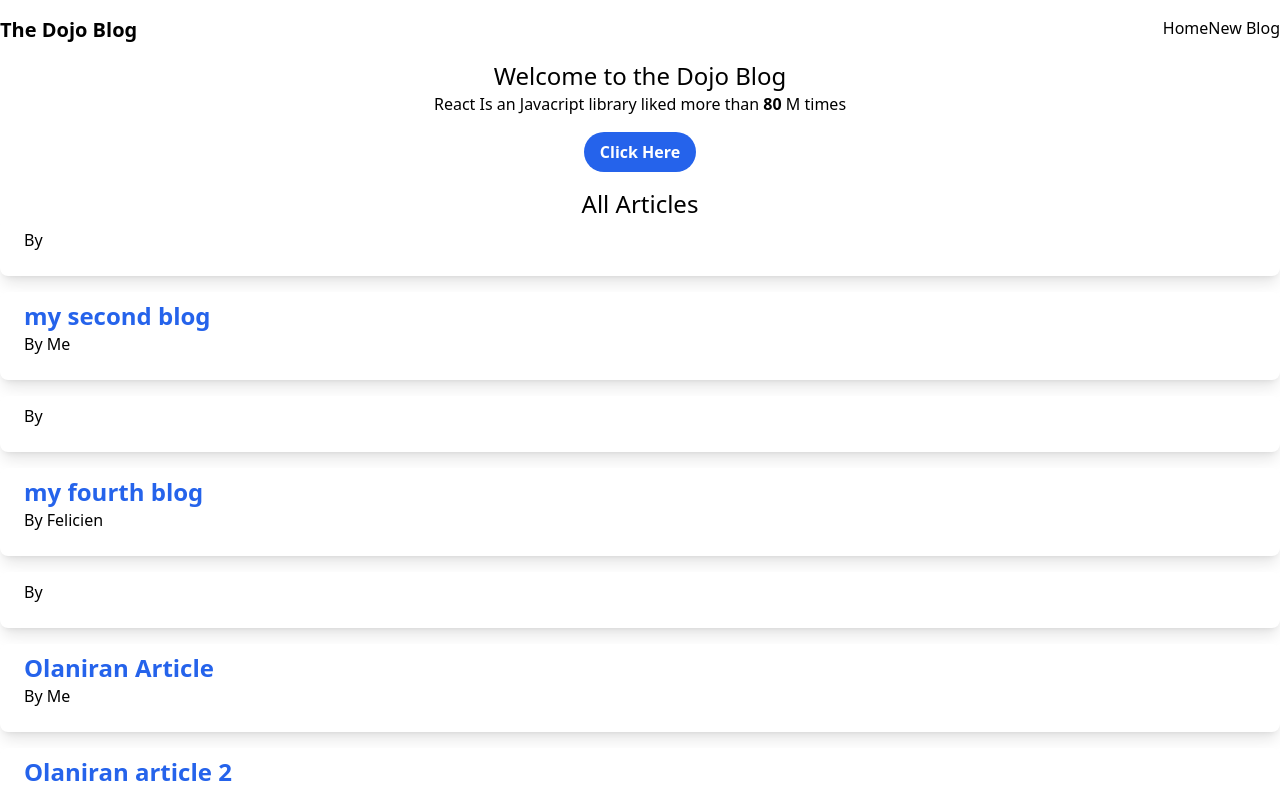
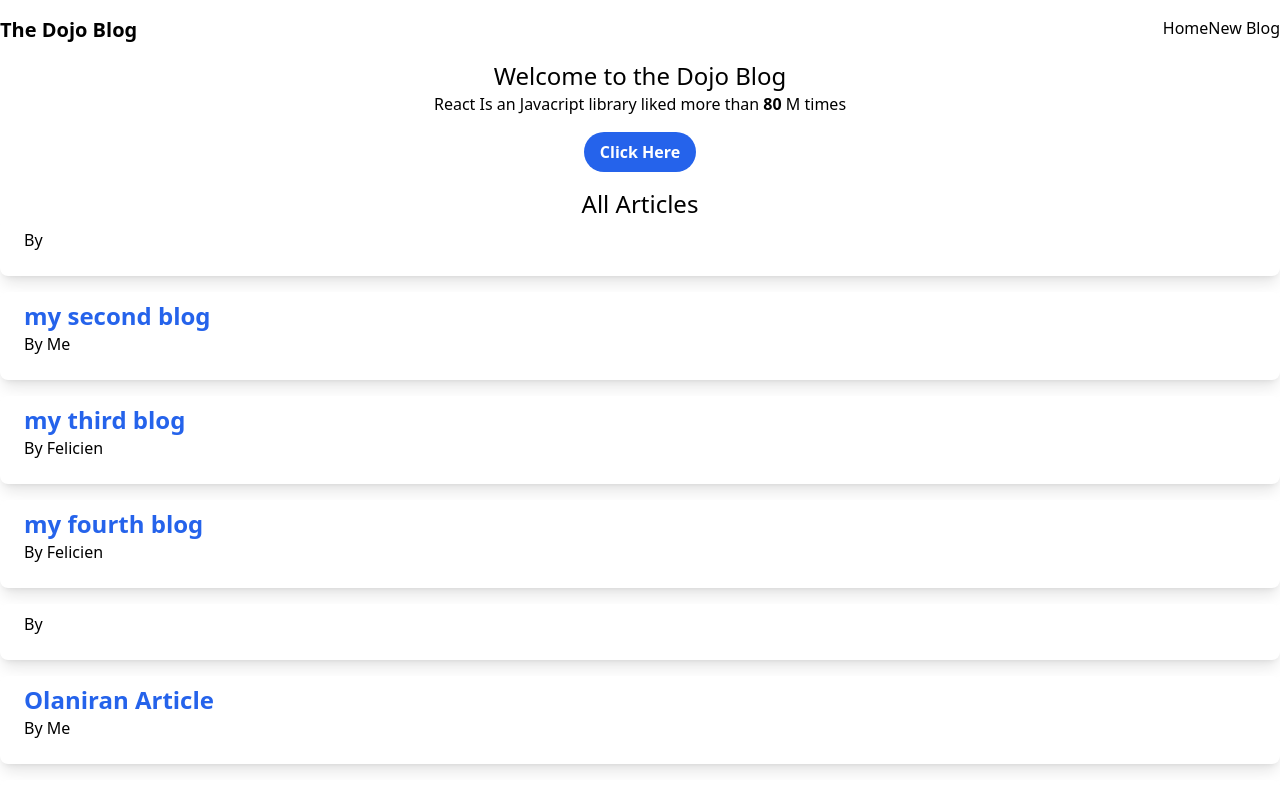
Before and after one commit to heyolaniran/reactNetNinja, a React (Create React App) app: page / in a window 1280 px wide. Shown: the top 792 px of the page. Built offline with nearby package versions, Linux system fonts and the light colour scheme; data requests are answered from the project's data file.

Commit message:
fix: article edit & blog details v2

```diff
--- a/data/db.json
+++ b/data/db.json
@@ -13,9 +13,9 @@
       "id": 2
     },
     {
-      "newTitle": "my third article",
-      "newBody": " lorem ipsum 3",
-      "newAuthor": "Abdias",
+      "title": "my third blog",
+      "body": " lorem ipsum 3",
+      "author": "Felicien",
       "id": 3
     },
     {
--- a/src/BlogDetails.jsx
+++ b/src/BlogDetails.jsx
@@ -4,7 +4,7 @@ import useFetch from "./useFetch";
 export default function BlogDetails () {
   const { id } = useParams() ;
     const {data: blog, isPending, error} = useFetch('http://localhost:8000/blogs/' +id) ;
-
+     console.log(blog)
     return (
         <div className="blog-details">
             {isPending && <div>Loading article details...</div> }
--- a/src/BlogEdit.jsx
+++ b/src/BlogEdit.jsx
@@ -1,13 +1,11 @@
 import { useParams, useNavigate } from "react-router-dom";
 import { useEffect, useRef, useState } from "react";
+import useFetch from "./useFetch";
 export default function BlogEdit () {
 
     const { id } = useParams() ;
-    const [isPending, setIsPending] = useState(false)
-    const [error, setErrors] = useState()
-    const [title, setTitle] = useState()
-    const [author, setAuthor] = useState()
-    const [body , setBody] = useState()
+
+    const {data: article , isPending, error} = useFetch("http://localhost:8000/blogs/"+id) ;
 
     const titleRef = useRef()
     const authorRef= useRef()
@@ -16,18 +14,8 @@ export default function BlogEdit () {
 
 
 
-    useEffect(() => {
-        fetch(`http://localhost:8000/blogs/${ id }`)
-        .then((res) =>{ return res.json()})
-        .then((data) => {
-         setAuthor(data.author)
-         setBody(data.body)
-         setTitle(data.title)
-        })
-        .catch((err) => {
-            setErrors(err.message)
-        })
-    })
+
+
 
 
 
@@ -39,12 +27,13 @@ export default function BlogEdit () {
     const handleEdit = (e) => {
         e.preventDefault() ;
 
-        const newTitle = titleRef.current.value ;
-        const newAuthor = authorRef.current.value
-        const newBody = bodyRef.current.value
-        const blog  = {newTitle, newBody , newAuthor }
+        const title = titleRef.current.value ;
+        const author = authorRef.current.value
+        const body = bodyRef.current.value
+        const blog  = {title  , author   , body  }
 
-        setIsEditing(true)
+        console.log(blog)
+        /*setIsEditing(true)
         fetch('http://localhost:8000/blogs/'+id, {
             method: 'PUT',
             headers: {"Content-Type" : "application/json"},
@@ -54,7 +43,7 @@ export default function BlogEdit () {
             setIsEditing(false)
             navigate("/blog/"+id) ;
 
-        })
+        })*/
     }
 
     return (
@@ -72,8 +61,8 @@ export default function BlogEdit () {
                     </div>
 
                     <div className="rounded-lg bg-white p-8 shadow-lg lg:col-span-3 lg:p-12">
-
-                            <form action="" className="space-y-4" onSubmit={handleEdit}>
+                            {article && (
+                                <form action="" className="space-y-4" onSubmit={handleEdit}>
                                 <div>
                                     <label className="sr-only" htmlFor="title">Article Title</label>
                                     <input
@@ -81,8 +70,8 @@ export default function BlogEdit () {
                                     placeholder="Title"
                                     type="text"
                                     ref={titleRef}
-                                    defaultValue={title}
-                                    onChange= {(e) => setTitle(e.target.value)}
+                                    defaultValue={article.title}
+
                                     />
                                 </div>
 
@@ -94,8 +83,8 @@ export default function BlogEdit () {
                                     type="text"
                                     required
                                     ref={authorRef}
-                                    defaultValue={author}
-                                    onChange= {(e) => setAuthor(e.target.value)}
+                                    defaultValue={article.author}
+
                                     />
                                 </div>
 
@@ -108,8 +97,8 @@ export default function BlogEdit () {
                                     rows="8"
                                     required
                                     ref={bodyRef}
-                                    defaultValue={body}
-                                    onChange= {(e) => setBody(e.target.value)}
+                                    defaultValue={article.body}
+
                                     ></textarea>
                                 </div>
 
@@ -130,6 +119,8 @@ export default function BlogEdit () {
 
                                 </div>
                             </form>
+                            )}
+
 
 
                     </div>
```
